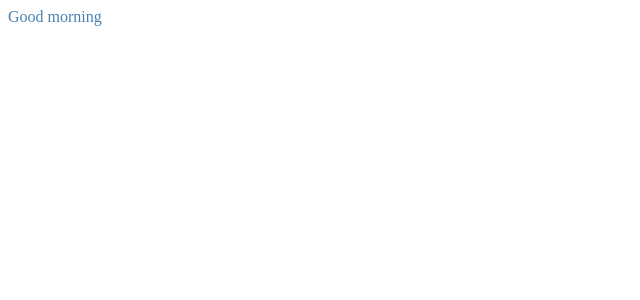
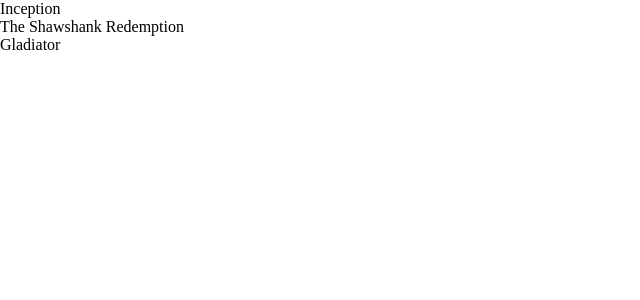
Before and after one commit to IsaiahDB/myFlix-client, a React (Vite) app: page / in a window 1280 px wide. Shown: the top 300 px of the page, without its empty margins (0-640 px from the left). Built offline with nearby package versions, Linux system fonts and the light colour scheme.

Commit message:
updated the react app

```diff
--- a/package.json
+++ b/package.json
@@ -18,7 +18,7 @@
   },
   "dependencies": {
     "babel-preset-react": "^6.24.1",
-    "react": "^18.0.0",
-    "react-dom": "^18.0.0"
+    "react": "^17.0.0",
+    "react-dom": "^17.0.0"
   }
 }
--- /dev/null
+++ b/src/components/main-view/main-view.jsx
@@ -0,0 +1,42 @@
+import React from 'react';
+import  MovieView  from '../movie-view/movie-view';
+import  MovieCard  from '../movie-card/movie-card';
+
+class MainView extends React.Component {
+    constructor(){
+        super();
+        this.state = {
+          movies: [
+            { _id: 1, Title: 'Inception', Description: 'Dont mind the picture just practice', ImagePath: 'https://m.media-amazon.com/images/M/MV5BODAzNDMxMzAxOV5BMl5BanBnXkFtZTgwMDMxMjA4MjE@._V1_UY209_CR0,0,140,209_AL_.jpg'},
+            { _id: 2, Title: 'The Shawshank Redemption', Description: 'Dont mind the picture just practice', ImagePath: 'https://m.media-amazon.com/images/M/MV5BODAzNDMxMzAxOV5BMl5BanBnXkFtZTgwMDMxMjA4MjE@._V1_UY209_CR0,0,140,209_AL_.jpg'},
+            { _id: 3, Title: 'Gladiator', Description: 'Dont mind the picture just practice', ImagePath: 'https://m.media-amazon.com/images/M/MV5BODAzNDMxMzAxOV5BMl5BanBnXkFtZTgwMDMxMjA4MjE@._V1_UY209_CR0,0,140,209_AL_.jpg'}
+          ],
+          selectedMovie: null
+        };
+      }
+      setSelectedMovie(newSelectedMovie) {
+        this.setState({
+          selectedMovie: newSelectedMovie
+        });
+      }
+
+      render() {
+        const { movies, selectedMovie } = this.state;
+
+
+        if (movies.length === 0) return <div className="main-view">The list is empty!</div>;
+
+        return (
+          <div className="main-view">
+            {selectedMovie
+              ? <MovieView movie={selectedMovie} onBackClick={newSelectedMovie => { this.setSelectedMovie(newSelectedMovie); }}/>
+              : movies.map(movie => (
+                <MovieCard key={movie._id} movie={movie} onMovieClick={(movie) => { this.setSelectedMovie(movie) }}/>
+              ))
+            }
+          </div>
+        );
+      }
+}
+
+export default MainView;
--- /dev/null
+++ b/src/components/movie-card/movie-card.jsx
@@ -0,0 +1,11 @@
+import React from 'react';
+
+class MovieCard extends React.Component {
+
+    render() {
+        const { movie, onMovieClick } = this.props;
+        return <div className="movie-card" onClick={() => { onMovieClick(movie); }}>{movie.Title}</div>;
+    }
+}
+
+export default MovieCard;
--- /dev/null
+++ b/src/components/movie-view/movie-view.jsx
@@ -0,0 +1,25 @@
+import React from 'react';
+
+
+class MovieView extends React.Component {
+  render() {
+    const { movie, onBackClick } = this.props;
+
+    return (
+      <div className="movie-view">
+            <div className="movie-poster">
+                <img src={movie.ImagePath} />
+            </div>
+            <div className="movie-title">
+                <span className="value">{movie.Title}</span>
+            </div>
+            <div className="movie-description">
+                <span className="value">{movie.Description}</span>
+            </div>
+            <button onClick={() => { onBackClick(null); }}>Back</button>
+       </div>
+    );
+  }
+}
+
+export default MovieView;
--- a/src/index.jsx
+++ b/src/index.jsx
@@ -1,16 +1,20 @@
 import React from 'react';
 import ReactDOM from 'react-dom';
+import  MainView  from './components/main-view/main-view';
+
+
 
 // Import statement to indicate that you need to bundle `./index.scss`
 import './index.scss';
 
 // Main component (will eventually use all the others)
 class MyFlixApplication extends React.Component {
+
   render() {
     return (
-      <div className="my-flix">
-        <div>Good morning</div>
-      </div>
+      <React.Fragment>
+       <MainView></MainView>
+      </React.Fragment>
     );
   }
 }
--- a/src/index.scss
+++ b/src/index.scss
@@ -1,4 +1,10 @@
 $color: steelblue;
+
+* {
+  margin: 0px;
+  padding: 0px;
+  box-sizing: border-box;
+}
 
 .my-flix {
   color: $color;
```
Also changed, not shown: 5 other files (tests, documents, lock files or other folders).
